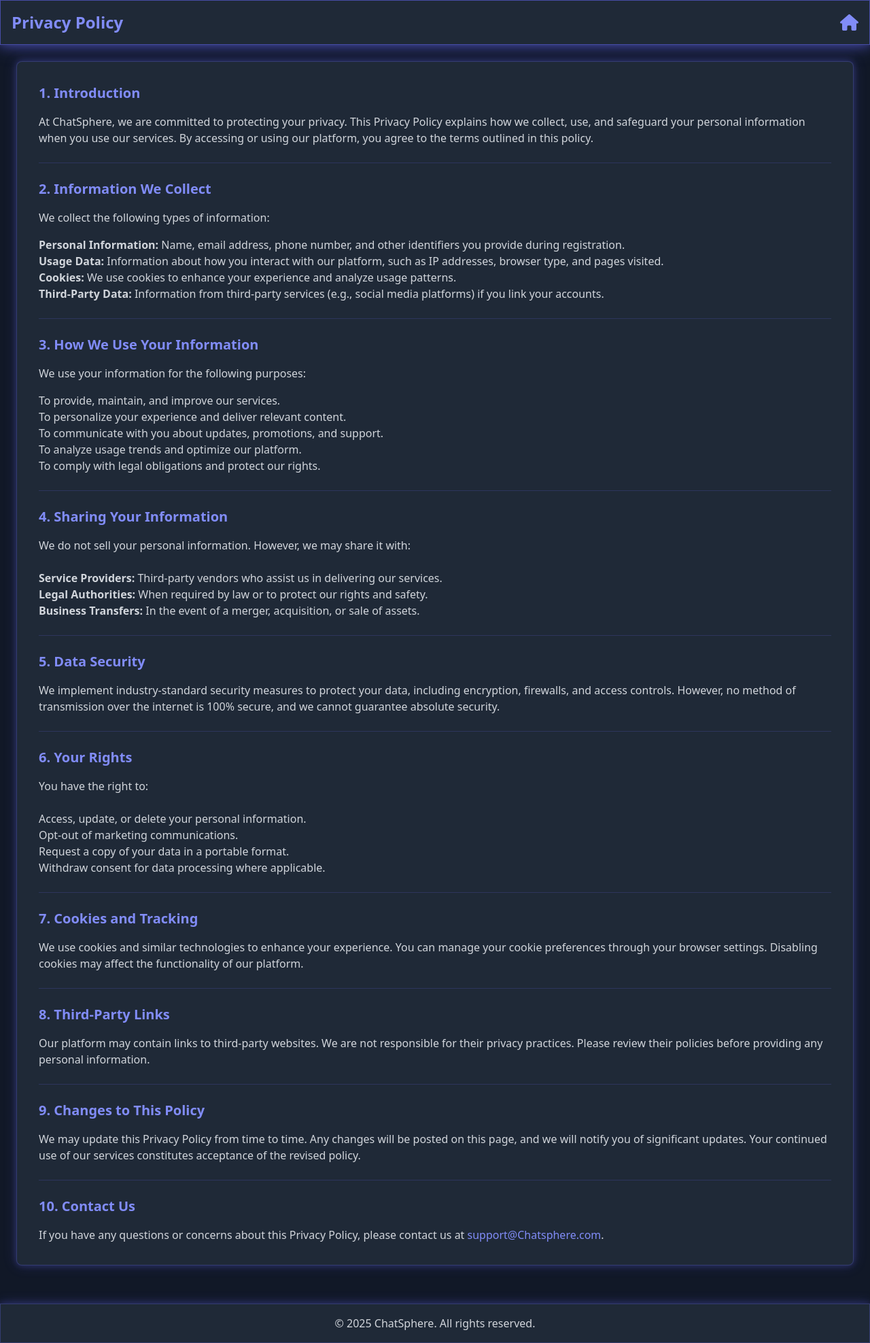
After one commit to NikHil12907/ChatSphere, a Django app: page //policies in a window 1280 px wide. The commit adds this page. Shown: the whole page at 68% size. Run offline with Django 5.2, Linux system fonts and the light colour scheme; some libraries are stand-ins or nearby versions.

Commit message:
Terms and policy page added fix: navbar property

```diff
--- a/chat/templates/chat/room.html
+++ b/chat/templates/chat/room.html
@@ -1,4 +1,3 @@
-{% load static %}
 {% load static tailwind_tags %}
 <!DOCTYPE html>
 <html lang="en">
--- a/chat/templates/chat/room_list.html
+++ b/chat/templates/chat/room_list.html
@@ -126,8 +126,8 @@
           <div class="content relative z-10">
             <img src="{{ user.profile.profile_picture.url|default:'static/images/default-avatar.png' }}" alt="Profile Picture" class="inline-block rounded-full ring-2 ring-cyan-400 h-14 w-14 mb-4">
             <h3 class="text-2xl text-cyan-400 mb-4">{{ user.username }}</h3>
-            <a href="#" class="text-gray-300 hover:text-cyan-400">View Profile</a>
-            <a href="{% url 'private_chat' user.username %}" class="neon-button mt-6 px-4 py-2 rounded-lg">Start Chatting</a>
+            <a href="#" class="text-gray-300 hover:text-cyan-400 flex text-center justify-center">View Profile</a>
+            <a href="{% url 'private_chat' user.username %}" class="neon-button flex text-center justify-center mt-6 px-4 py-2 rounded-lg">Start Chatting</a>
           </div>
         </div>
         {% endfor %}
--- a/chat/urls.py
+++ b/chat/urls.py
@@ -3,7 +3,7 @@
 urlpatterns = [
     path('', views.index, name='index'),
     path('accounts/login/', views.login_view, name='login' ),
-    path('accounts/register/', views.register_view, name='register' ),
+    path('accounts/register/', views.register_view, name='register'),
     path('logout/', views.logout_view, name='logout'),
     path('rooms/', views.room_list, name='room_list'),
     path('room/delete/<str:room_name>/', views.delete_room, name='delete_room'),
--- a/chat/views.py
+++ b/chat/views.py
@@ -48,6 +48,8 @@
 
 def logout_view(request):
     logout(request)
+    return redirect('login')
+
 
 
 @login_required
--- a/theme/templates/theme/home.html
+++ b/theme/templates/theme/home.html
@@ -145,8 +145,8 @@
     <footer class="bg-gray-950 text-white py-8 text-center">
         <p>&copy; 2025 ChatSphere. All rights reserved.</p>
         <div class="mt-4 space-x-4">
-            <a href="#" class="text-cyan-400 hover:text-cyan-300">Privacy Policy</a>
-            <a href="#" class="text-cyan-400 hover:text-cyan-300">Terms of Service</a>
+            <a href="{% url "policies" %}" class="text-cyan-400 hover:text-cyan-300">Privacy Policy</a>
+            <a href="{% url "terms" %}" class="text-cyan-400 hover:text-cyan-300">Terms of Service</a>
         </div>
     </footer>
 </body>
--- /dev/null
+++ b/theme/templates/theme/privacy_policy.html
@@ -0,0 +1,214 @@
+{% load static %}
+{% load static tailwind_tags %}
+<!DOCTYPE html>
+<html lang="en">
+  <head>
+    <meta charset="UTF-8" />
+    <meta name="viewport" content="width=device-width, initial-scale=1.0" />
+    <title>Privacy Policy</title>
+    <script src="https://kit.fontawesome.com/27238bd807.js" crossorigin="anonymous"></script>
+    <link rel="stylesheet" href="https://cdnjs.cloudflare.com/ajax/libs/font-awesome/4.7.0/css/font-awesome.min.css">
+    {% tailwind_css %}
+    <style>
+      /* Custom Glow Effect */
+      .glow-border {
+        border: 1px solid rgba(99, 102, 241, 0.3);
+        box-shadow: 0 0 10px rgba(99, 102, 241, 0.3), 0 0 20px rgba(99, 102, 241, 0.2);
+        transition: all 0.3s ease;
+      }
+
+      .glow-border:hover {
+        border-color: rgba(99, 102, 241, 0.6);
+        box-shadow: 0 0 15px rgba(99, 102, 241, 0.5), 0 0 30px rgba(99, 102, 241, 0.4);
+      }
+
+      /* Scrollbar Styling */
+      ::-webkit-scrollbar {
+        width: 8px;
+      }
+
+      ::-webkit-scrollbar-thumb {
+        background: rgba(99, 102, 241, 0.5);
+        border-radius: 4px;
+      }
+
+      ::-webkit-scrollbar-track {
+        background: rgba(99, 102, 241, 0.1);
+      }
+
+      /* Animations */
+      @keyframes fadeIn {
+        from { opacity: 0; transform: translateY(10px); }
+        to { opacity: 1; transform: translateY(0); }
+      }
+
+      .fade-in {
+        animation: fadeIn 0.5s ease-in-out;
+      }
+
+      /* Section Dividers */
+      .section-divider {
+        border-bottom: 1px solid rgba(99, 102, 241, 0.2);
+        margin: 1.5rem 0;
+      }
+    </style>
+  </head>
+  <body class="bg-gray-900 text-gray-100 w-full min-h-screen overflow-y-auto">
+    <!-- Header -->
+    <header class="p-4 bg-gray-800 shadow-lg glow-border">
+      <div class="container mx-auto flex justify-between items-center">
+        <h1 class="text-2xl font-semibold text-indigo-400">Privacy Policy</h1>
+        <a href="{% url 'home' %}" class="text-indigo-400 hover:text-indigo-300 transition duration-300" aria-label="Go to Home">
+          <i class="fa-solid fa-house text-2xl"></i>
+        </a>
+      </div>
+    </header>
+
+    <!-- Main Content -->
+    <main class="container mx-auto p-6">
+      <div class="bg-gray-800 p-8 rounded-lg shadow-lg glow-border fade-in">
+        <!-- Introduction -->
+        <section>
+          <h2 class="text-xl font-semibold text-indigo-400 mb-4">1. Introduction</h2>
+          <p class="text-gray-300 mb-6">
+            At ChatSphere, we are committed to protecting your privacy. This Privacy Policy explains how we collect, use, and safeguard your personal information when you use our services. By accessing or using our platform, you agree to the terms outlined in this policy.
+          </p>
+          <div class="section-divider"></div>
+        </section>
+
+        <!-- Information We Collect -->
+        <section>
+          <h2 class="text-xl font-semibold text-indigo-400 mb-4">2. Information We Collect</h2>
+          <p class="text-gray-300 mb-4">
+            We collect the following types of information:
+          </p>
+          <ul class="list-disc list-inside text-gray-300 mb-6">
+            <li><strong>Personal Information:</strong> Name, email address, phone number, and other identifiers you provide during registration.</li>
+            <li><strong>Usage Data:</strong> Information about how you interact with our platform, such as IP addresses, browser type, and pages visited.</li>
+            <li><strong>Cookies:</strong> We use cookies to enhance your experience and analyze usage patterns.</li>
+            <li><strong>Third-Party Data:</strong> Information from third-party services (e.g., social media platforms) if you link your accounts.</li>
+          </ul>
+          <div class="section-divider"></div>
+        </section>
+
+        <!-- How We Use Your Information -->
+        <section>
+          <h2 class="text-xl font-semibold text-indigo-400 mb-4">3. How We Use Your Information</h2>
+          <p class="text-gray-300 mb-4">
+            We use your information for the following purposes:
+          </p>
+          <ul class="list-disc list-inside text-gray-300 mb-6">
+            <li>To provide, maintain, and improve our services.</li>
+            <li>To personalize your experience and deliver relevant content.</li>
+            <li>To communicate with you about updates, promotions, and support.</li>
+            <li>To analyze usage trends and optimize our platform.</li>
+            <li>To comply with legal obligations and protect our rights.</li>
+          </ul>
+          <div class="section-divider"></div>
+        </section>
+
+        <!-- Sharing Your Information -->
+        <section>
+          <h2 class="text-xl font-semibold text-indigo-400 mb-4">4. Sharing Your Information</h2>
+          <p class="text-gray-300 mb-6">
+            We do not sell your personal information. However, we may share it with:
+          </p>
+          <ul class="list-disc list-inside text-gray-300 mb-6">
+            <li><strong>Service Providers:</strong> Third-party vendors who assist us in delivering our services.</li>
+            <li><strong>Legal Authorities:</strong> When required by law or to protect our rights and safety.</li>
+            <li><strong>Business Transfers:</strong> In the event of a merger, acquisition, or sale of assets.</li>
+          </ul>
+          <div class="section-divider"></div>
+        </section>
+
+        <!-- Data Security -->
+        <section>
+          <h2 class="text-xl font-semibold text-indigo-400 mb-4">5. Data Security</h2>
+          <p class="text-gray-300 mb-6">
+            We implement industry-standard security measures to protect your data, including encryption, firewalls, and access controls. However, no method of transmission over the internet is 100% secure, and we cannot guarantee absolute security.
+          </p>
+          <div class="section-divider"></div>
+        </section>
+
+        <!-- Your Rights -->
+        <section>
+          <h2 class="text-xl font-semibold text-indigo-400 mb-4">6. Your Rights</h2>
+          <p class="text-gray-300 mb-6">
+            You have the right to:
+          </p>
+          <ul class="list-disc list-inside text-gray-300 mb-6">
+            <li>Access, update, or delete your personal information.</li>
+            <li>Opt-out of marketing communications.</li>
+            <li>Request a copy of your data in a portable format.</li>
+            <li>Withdraw consent for data processing where applicable.</li>
+          </ul>
+          <div class="section-divider"></div>
+        </section>
+
+        <!-- Cookies and Tracking -->
+        <section>
+          <h2 class="text-xl font-semibold text-indigo-400 mb-4">7. Cookies and Tracking</h2>
+          <p class="text-gray-300 mb-6">
+            We use cookies and similar technologies to enhance your experience. You can manage your cookie preferences through your browser settings. Disabling cookies may affect the functionality of our platform.
+          </p>
+          <div class="section-divider"></div>
+        </section>
+
+        <!-- Third-Party Links -->
+        <section>
+          <h2 class="text-xl font-semibold text-indigo-400 mb-4">8. Third-Party Links</h2>
+          <p class="text-gray-300 mb-6">
+            Our platform may contain links to third-party websites. We are not responsible for their privacy practices. Please review their policies before providing any personal information.
+          </p>
+          <div class="section-divider"></div>
+        </section>
+
+        <!-- Changes to This Policy -->
+        <section>
+          <h2 class="text-xl font-semibold text-indigo-400 mb-4">9. Changes to This Policy</h2>
+          <p class="text-gray-300 mb-6">
+            We may update this Privacy Policy from time to time. Any changes will be posted on this page, and we will notify you of significant updates. Your continued use of our services constitutes acceptance of the revised policy.
+          </p>
+          <div class="section-divider"></div>
+        </section>
+
+        <!-- Contact Us -->
+        <section>
+          <h2 class="text-xl font-semibold text-indigo-400 mb-4">10. Contact Us</h2>
+          <p class="text-gray-300">
+            If you have any questions or concerns about this Privacy Policy, please contact us at <a href="mailto:support@Chatsphere.com" class="text-indigo-400 hover:text-indigo-300">support@Chatsphere.com</a>.
+          </p>
+        </section>
+      </div>
+    </main>
+
+    <!-- Footer -->
+    <footer class="p-4 bg-gray-800 shadow-lg glow-border mt-8">
+      <div class="container mx-auto text-center text-gray-300">
+        <p>&copy; 2025 ChatSphere. All rights reserved.</p>
+      </div>
+    </footer>
+
+    <!-- Back to Top Button -->
+    <button id="back-to-top" class="fixed bottom-8 right-8 p-3 bg-indigo-600 hover:bg-indigo-500 text-white rounded-full shadow-lg glow-border hidden" aria-label="Back to Top">
+      <i class="fa-solid fa-arrow-up"></i>
+    </button>
+
+    <script>
+      // Back to Top Button
+      const backToTopButton = document.getElementById('back-to-top');
+
+      window.addEventListener('scroll', () => {
+        if (window.scrollY > 300) {
+          backToTopButton.classList.remove('hidden');
+        } else {
+          backToTopButton.classList.add('hidden');
+        }
+      });
+
+      backToTopButton.addEventListener('click', () => {
+        window.scrollTo({ top: 0, behavior: 'smooth' });
+      });
+    </script>
+  </body>
+</html>
--- a/theme/urls.py
+++ b/theme/urls.py
@@ -1,11 +1,13 @@
 from django.urls import path
-from .views import home, Features
+from .views import home, Features, privacy_policies, terms_of_services
 from django.contrib.auth import views as auth_views
 
 
 urlpatterns = [
     path('', home, name='home'),
     path('/Features', Features, name='Features'),
+    path('/policies', privacy_policies, name='policies'),
+    path('/terms', terms_of_services, name='terms'),
     path('password_reset/', auth_views.PasswordResetView.as_view(), name='password_reset'),
     path('password_reset/done/', auth_views.PasswordResetDoneView.as_view(), name='password_reset_done'),
     path('reset/<uidb64>/<token>/', auth_views.PasswordResetConfirmView.as_view(), name='password_reset_confirm'),
--- a/theme/views.py
+++ b/theme/views.py
@@ -1,6 +1,10 @@
 from django.shortcuts import render
 
 def home(request):
-    return render(request, 'theme/home.html');
+    return render(request, 'theme/home.html')
 def Features(request):
     return render(request, 'theme/Features.html')
+def privacy_policies(request):
+    return render(request, 'theme/privacy_policy.html')
+def terms_of_services(request):
+    return render(request, 'theme/terms.html')
```
Also changed, not shown: theme/templates/theme/Features.html (+105 -10 lines), theme/templates/theme/base.html (+14 -7 lines), theme/templates/theme/terms.html (added, +172 -0 lines).
